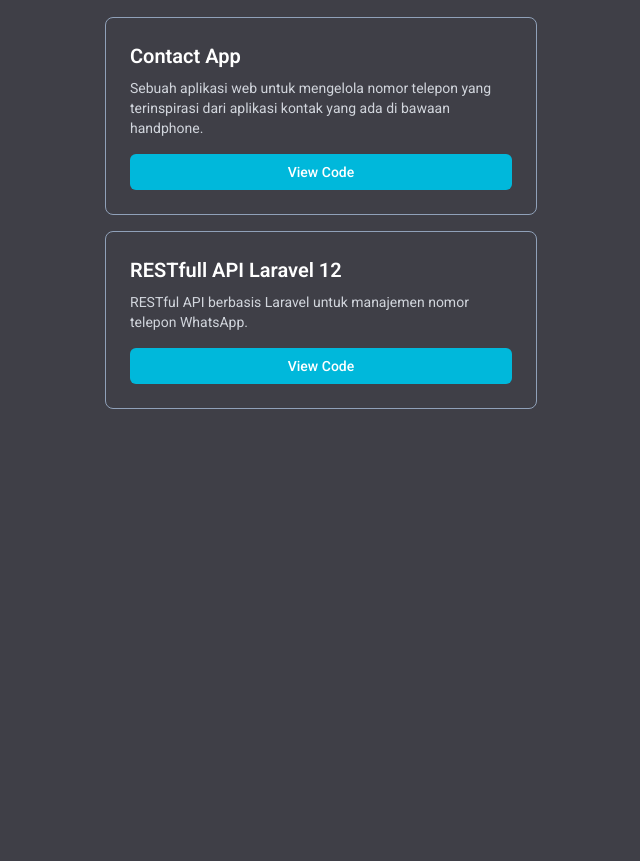
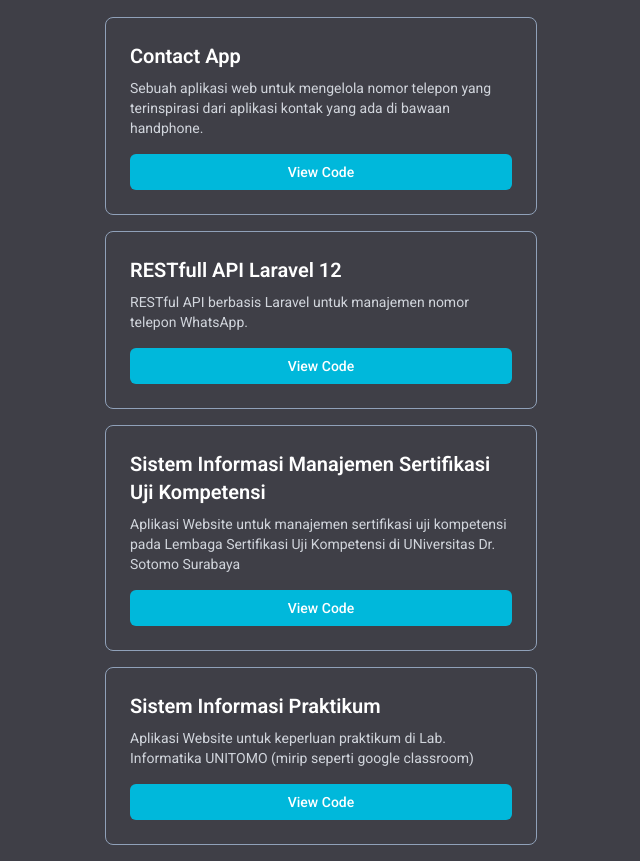
Before and after one commit to gilangcahyono/gilangcahyono.github.io, a website: page projects/index.html in a window 1280 px wide. Shown: the part 80-941 px from the top of the page, without its empty margins (319-959 px from the left). Before the commit the page ends 800 px from the top, so only its background shows below. Drawn offline with Linux system fonts and the light colour scheme; a web font is replaced by a local one.

Commit message:
menambah list portfolio

```diff
--- a/projects/index.html
+++ b/projects/index.html
@@ -3,7 +3,7 @@
   <head>
     <meta charset="UTF-8" />
     <meta name="viewport" content="width=device-width, initial-scale=1.0" />
-    <title>Gilang Cahyono</title>
+    <title>Gilang Cahyono's Projects</title>
     <link href="/style.css" rel="stylesheet" />
     <link
       href="https://fonts.googleapis.com/css2?family=Ancizar+Serif:ital,wght@0,300..900;1,300..900&family=Roboto:ital,wght@0,100..900;1,100..900&display=swap"
@@ -62,6 +62,55 @@
         </div>
       </div>
 
+      <div
+        class="mx-auto max-w-md transform overflow-hidden rounded-lg bg-slate-7 00 border border-0.5 border-slate-400 transition duration-300 ease-in-out hover:scale-105 hover:shadow-xl hover:shadow-slate-500 hover:border-0 hover:border-t mb-4 hover:bg-zinc-800"
+      >
+        <div class="p-6">
+          <h3 class="mb-2 text-xl font-semibold text-white">
+            Sistem Informasi Manajemen Sertifikasi Uji Kompetensi
+          </h3>
+          <p class="mb-4 text-sm text-gray-300">
+            Aplikasi Website untuk manajemen sertifikasi uji kompetensi pada
+            Lembaga Sertifikasi Uji Kompetensi di UNiversitas Dr. Sotomo
+            Surabaya
+          </p>
+          <div class="flex flex-col gap-3 sm:flex-row f">
+            <a
+              href="https://github.com/gilangcahyono/lspunitomo"
+              target="_blank"
+              rel="noopener noreferrer"
+              class="inline-block flex-grow rounded-md bg-cyan-500 px-4 py-2 text-center text-sm font-medium text-white transition duration-300 ease-in-out hover:bg-cyan-600"
+            >
+              View Code
+            </a>
+          </div>
+        </div>
+      </div>
+
+      <div
+        class="mx-auto max-w-md transform overflow-hidden rounded-lg bg-slate-7 00 border border-0.5 border-slate-400 transition duration-300 ease-in-out hover:scale-105 hover:shadow-xl hover:shadow-slate-500 hover:border-0 hover:border-t mb-4 hover:bg-zinc-800"
+      >
+        <div class="p-6">
+          <h3 class="mb-2 text-xl font-semibold text-white">
+            Sistem Informasi Praktikum
+          </h3>
+          <p class="mb-4 text-sm text-gray-300">
+            Aplikasi Website untuk keperluan praktikum di Lab. Informatika
+            UNITOMO (mirip seperti google classroom)
+          </p>
+          <div class="flex flex-col gap-3 sm:flex-row f">
+            <a
+              href="https://github.com/gilangcahyono/sip-unitomo"
+              target="_blank"
+              rel="noopener noreferrer"
+              class="inline-block flex-grow rounded-md bg-cyan-500 px-4 py-2 text-center text-sm font-medium text-white transition duration-300 ease-in-out hover:bg-cyan-600"
+            >
+              View Code
+            </a>
+          </div>
+        </div>
+      </div>
+
       <!-- <div
         class="mx-auto max-w-md transform overflow-hidden rounded-lg bg-slate-7 00 border border-0.5 border-slate-400 transition duration-300 ease-in-out hover:scale-105 hover:shadow-xl hover:shadow-slate-500 hover:border-0 hover:border-t mb-4 hover:bg-zinc-800"
       >
```
Also changed, not shown: style.css.
